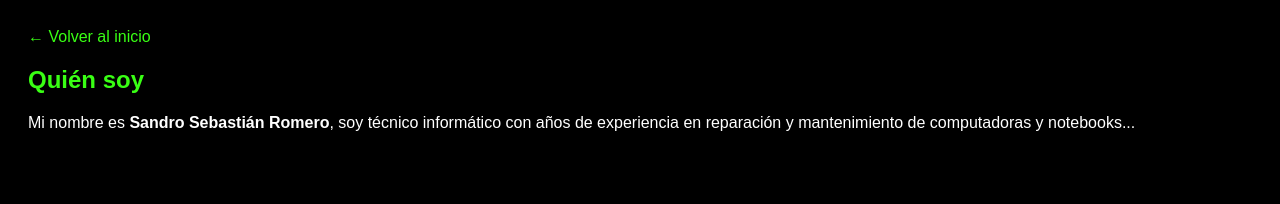
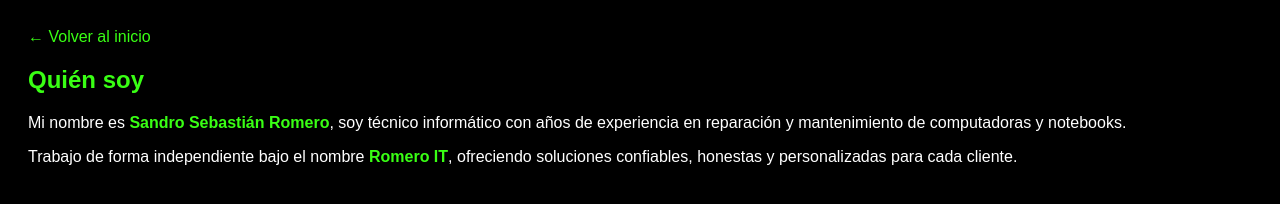
Before and after one commit to Sandro-S-Romero/romero.it, a plain HTML site: page quien_soy.html in a window 1280 px wide. Drawn offline with Linux system fonts and the light colour scheme.

Commit message:
Update quien_soy.html

```diff
--- a/quien_soy.html
+++ b/quien_soy.html
@@ -13,6 +13,9 @@
     h2 {
       color: #39ff14;
     }
+    strong {
+      color: #39ff14;
+    }
     a {
       color: #39ff14;
       text-decoration: none;
@@ -22,6 +25,7 @@
 <body>
   <a href="index.html">← Volver al inicio</a>
   <h2>Quién soy</h2>
-  <p>Mi nombre es <strong>Sandro Sebastián Romero</strong>, soy técnico informático con años de experiencia en reparación y mantenimiento de computadoras y notebooks...</p>
+  <p>Mi nombre es <strong>Sandro Sebastián Romero</strong>, soy técnico informático con años de experiencia en reparación y mantenimiento de computadoras y notebooks.</p>
+  <p>Trabajo de forma independiente bajo el nombre <strong>Romero IT</strong>, ofreciendo soluciones confiables, honestas y personalizadas para cada cliente.</p>
 </body>
 </html>
```
